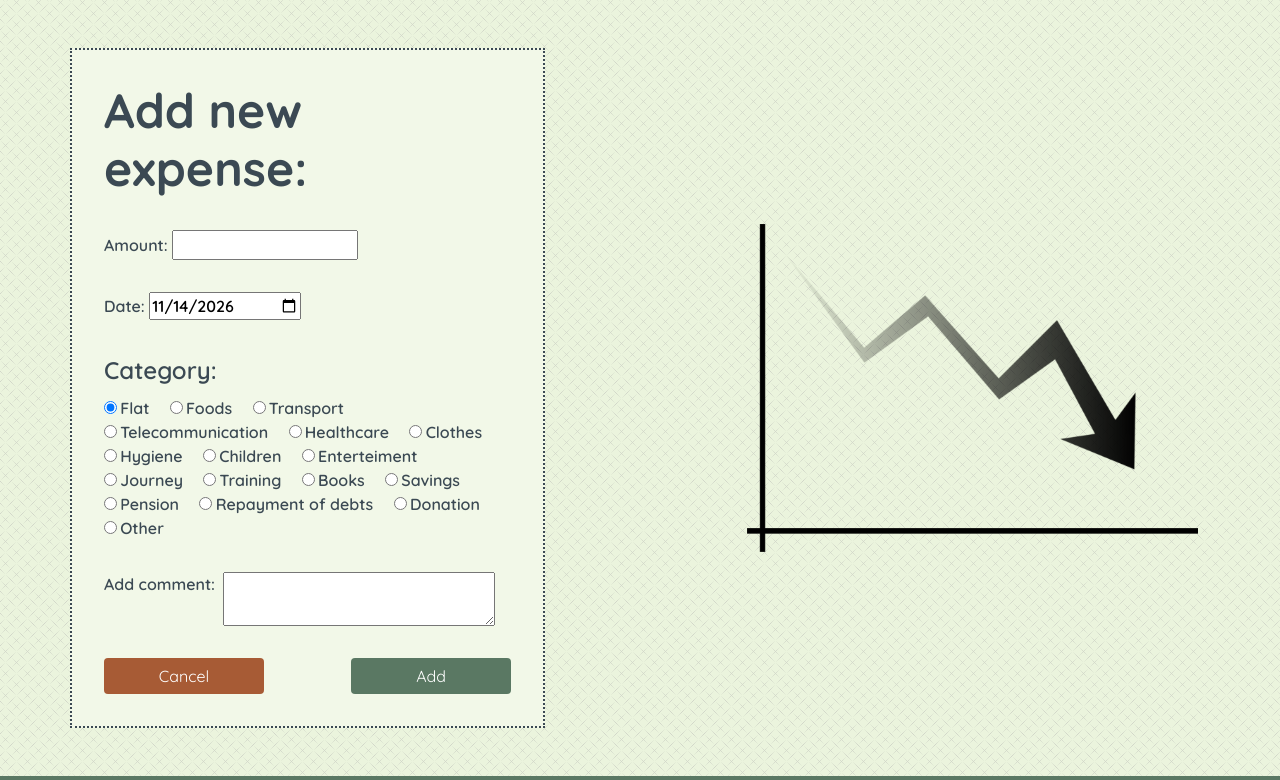
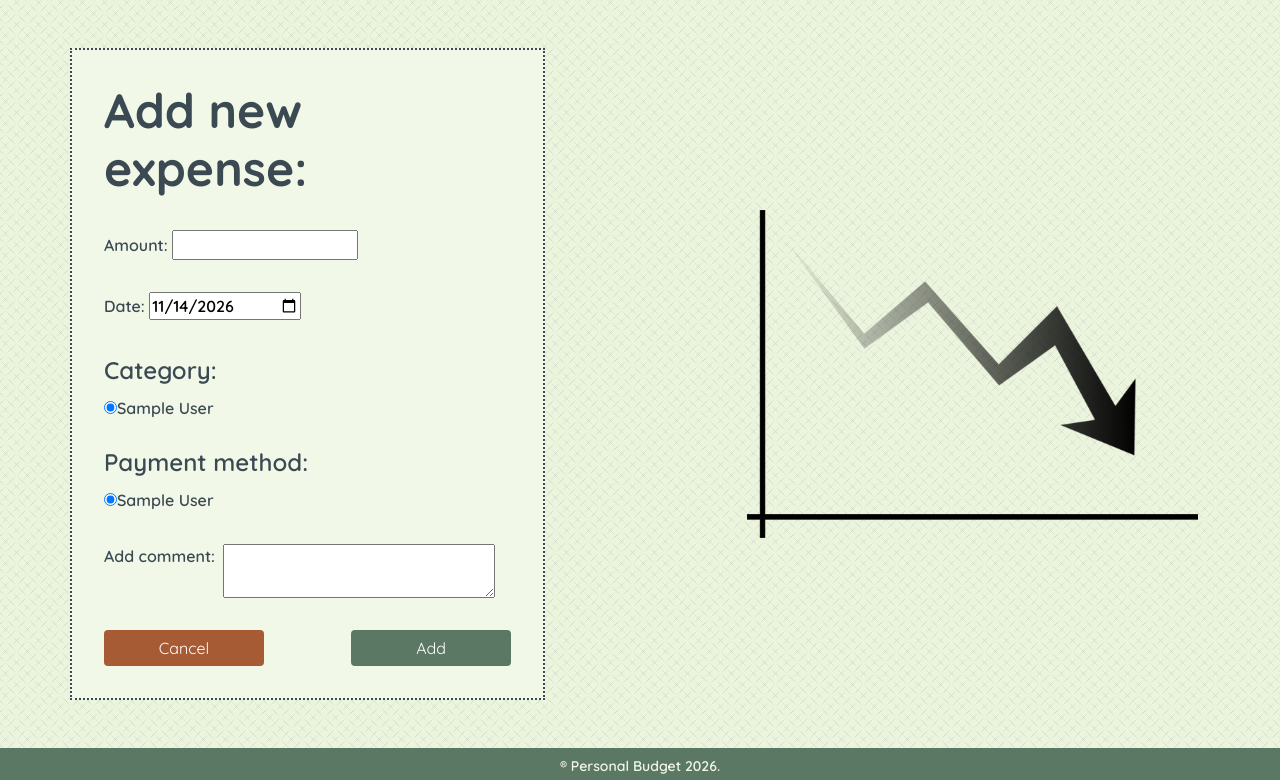
Before and after one commit to lukasz-nowak44/personal-budget-webpage, a PHP site: page /expense in a window 1280 px wide. Shown: the part 69-849 px from the top of the page. Run offline with PHP 8.4, Linux system fonts and the light colour scheme; the visitor is signed in with stand-in values (Sample User, id 1); tables that the repository leaves empty or names only in its code hold one stand-in row (values such as "Sample post").

Commit message:
Added loading categories in expense form

```diff
--- a/expense.php
+++ b/expense.php
@@ -1,3 +1,33 @@
+<?php
+
+  session_start();
+
+  $_SESSION['transaction'] = 'expenses';
+
+  $user_id = $_SESSION['logged_user_id'];
+  $types_of_options = ['expenses_category','payment_methods'];
+  $expenses_category = [];
+  $payment_methods = [];
+
+  require_once 'database.php';
+
+  foreach ($types_of_options as $type) {
+
+    $sql_user_categories = "SELECT id,name FROM ".$type."_assigned_to_users WHERE user_id=:user_id";
+    $load_categories = $db->prepare($sql_user_categories);
+    $load_categories->bindValue(":user_id", $user_id, PDO::PARAM_INT);
+    $load_categories->execute();
+
+    if ($type === 'expenses_category') {
+      $expenses_category = $load_categories->fetchAll();
+    } else {
+      $payment_methods = $load_categories->fetchAll();
+    }
+
+  }
+
+?>
+
 <!DOCTYPE html>
 <html lang="en">
 <head>
@@ -91,48 +121,53 @@
 
             <div class="field-expense">
 
-              <fieldset form="expense">
+<?php
 
-                <legend>Category:</legend>
+    foreach ($types_of_options as $type) {
 
-                <label><input type="radio" name="category" checked>Flat</label>
+      if ($type === 'expenses_category') {
+        echo '<fieldset form="expense"><legend>Category:</legend>';
+      } else {
+        echo '<fieldset form="payment" class="mt-4"><legend>Payment method:</legend>';
+      }
 
-                <label><input type="radio" name="category">Foods</label>
+      $isItFirstCategory = true;
 
-                <label><input type="radio" name="category">Transport</label>
+      // Below variable variables mechanism!
+      foreach ($$type as $category) {
 
-                <label><input type="radio" name="category">Telecommunication</label>
+        $checked_or_not = '';
 
-                <label><input type="radio" name="category">Healthcare</label>
+        if (isset($_SESSION['given_category'])) {
 
-                <label><input type="radio" name="category">Clothes</label>
+          if ($_SESSION['given_category'] == $category['id']) {
 
-                <label><input type="radio" name="category">Hygiene</label>
+            $checked_or_not = 'checked';
 
-                <label><input type="radio" name="category">Children</label>
+          }
 
-                <label><input type="radio" name="category">Enterteiment</label>
+        } else {
 
-                <label><input type="radio" name="category">Journey</label>
+          if ($isItFirstCategory) {
+            $checked_or_not = 'checked';
+            $isItFirstCategory = false;
+          }
+        }
 
-                <label><input type="radio" name="category">Training</label>
+        echo '<label class="me-3"><input type="radio" name="'.$type.'" value="'.$category['id'].'" '.$checked_or_not.'>'.$category['name'].'</label>';
 
-                <label><input type="radio" name="category">Books</label>
+      }
 
-                <label><input type="radio" name="category">Savings</label>
+      if (isset($_SESSION['given_category'])) {
+        unset($_SESSION['given_category']);
+      }
 
-                <label><input type="radio" name="category">Pension</label>
+      echo '</fieldset>';
+    }
 
-                <label><input type="radio" name="category">Repayment of debts</label>
-
-                <label><input type="radio" name="category">Donation</label>
-
-                <label><input type="radio" name="category">Other</label>
-
-              </fieldset>
+?>
 
             </div>
-
             <div class="field-expense d-flex flex-sm-row flex-column align-items-start">
               <label for="comment" class="pe-md-2">Add comment:</label>
               <textarea id="comment" name="comment" rows="2" cols="30" maxlength="45">
--- a/income.php
+++ b/income.php
@@ -1,6 +1,8 @@
 <?php
 
   session_start();
+
+  $_SESSION['transaction'] = 'incomes';
 
   $user_id = $_SESSION['logged_user_id'];
   require_once 'database.php';
```
